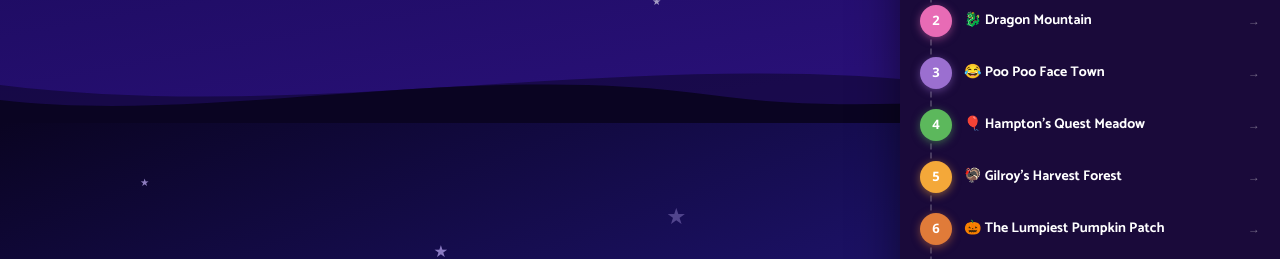
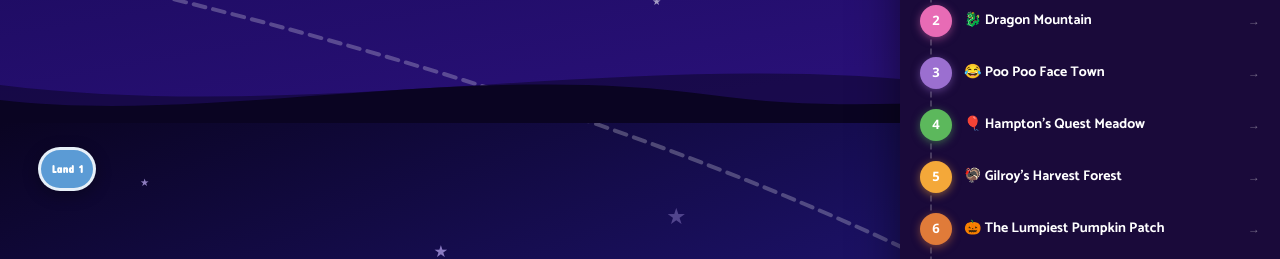
Before and after one commit to zpphillips-star/familyfables, a Next.js app: page / in a window 1280 px wide. Shown: the part 940-1199 px from the top of the page. Built offline with nearby package versions, Linux system fonts and the light colour scheme.

Commit message:
Move Land # badge to top of section — no image overlap

```diff
--- a/components/AdventureLand.tsx
+++ b/components/AdventureLand.tsx
@@ -184,16 +184,15 @@ export default function AdventureLand({
         className="adventure-milestone-wrap"
         style={{
           position: "absolute",
-          top: 0,
-          bottom: 0,
+          top: "clamp(16px, 3vh, 36px)",
           [isEven ? "right" : "left"]: "clamp(8px, 3vw, 48px)",
           zIndex: 5,
           display: "flex",
           flexDirection: "column",
           alignItems: "center",
-          justifyContent: "center",
+          justifyContent: "flex-start",
           pointerEvents: "none",
-          width: 44,
+          width: "auto",
         }}
         aria-hidden="true"
       >
--- a/components/AdventurePath.tsx
+++ b/components/AdventurePath.tsx
@@ -20,8 +20,9 @@ export default function AdventurePath({ landCount = 12 }: { landCount?: number }
   const R = 94   // right badge x
 
   // Badge centre coordinates in viewBox space
+  // Badge is at TOP of each section (~top 20% of each 100-unit land block)
   const bx = (n: number) => (n % 2 !== 0 ? L : R)
-  const by = (n: number) => 150 + (n - 1) * 100
+  const by = (n: number) => 108 + (n - 1) * 100
 
   // ── Handcrafted path — every segment has its own character ────────────
   //
```
